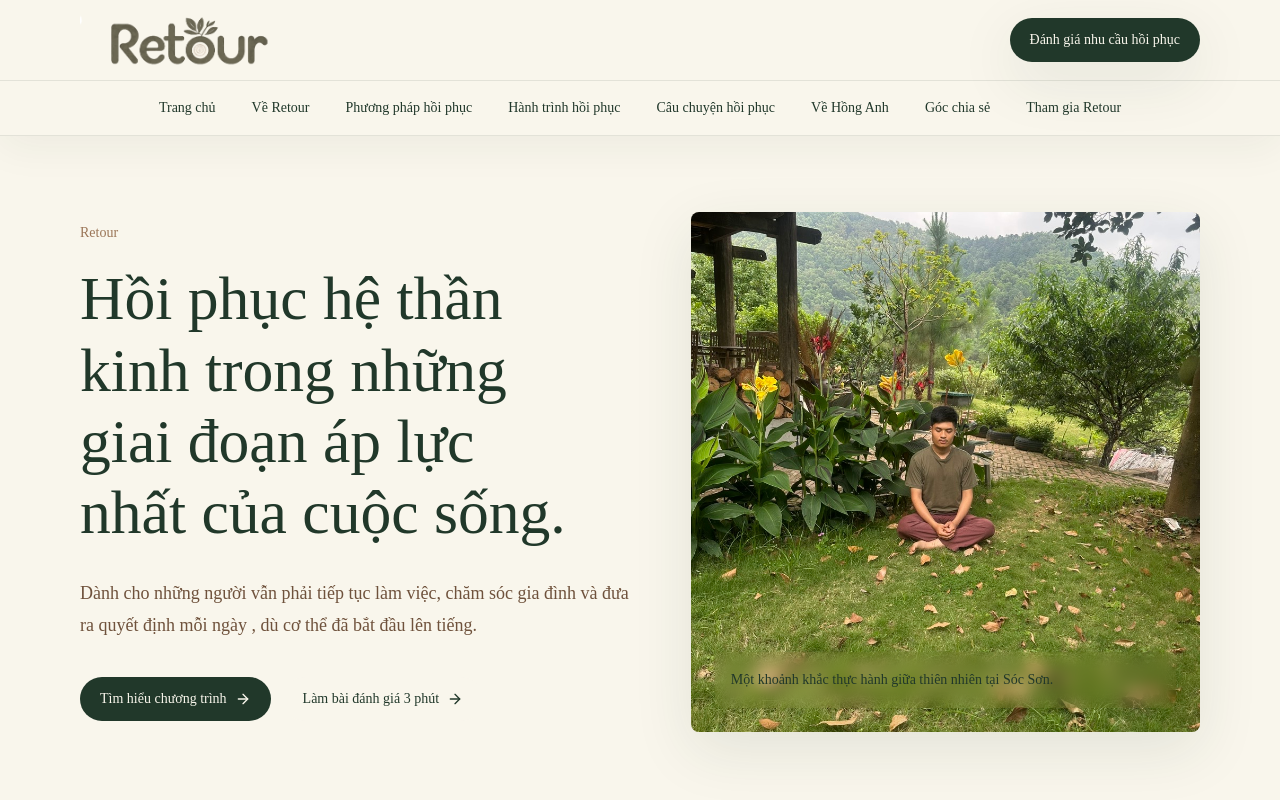
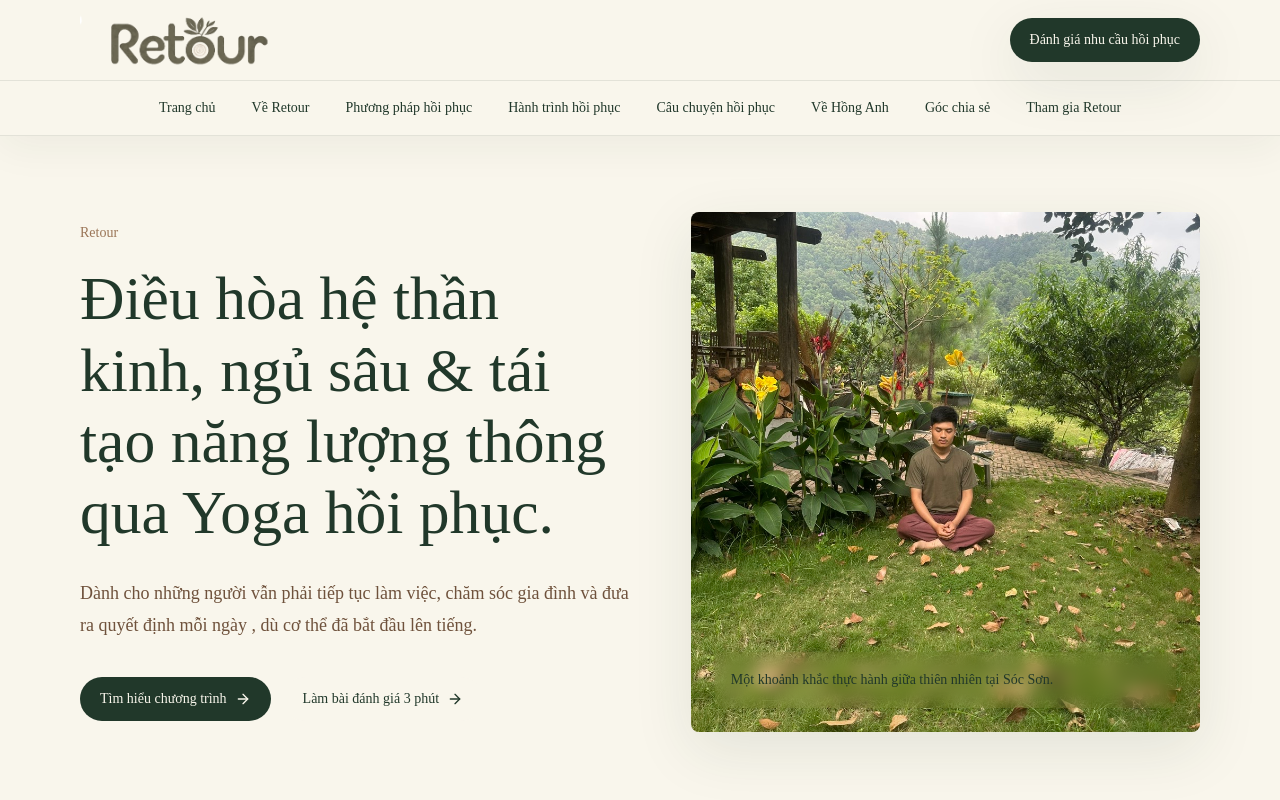
Before and after one commit to healthcoachhonganh/retourss-website, a Next.js app: page / in a window 1280 px wide. Shown: the top 800 px of the page. Built offline with nearby package versions, Linux system fonts and the light colour scheme.

Commit message:
Update hero recovery headline

```diff
--- a/app/page.tsx
+++ b/app/page.tsx
@@ -9,7 +9,7 @@ export default function HomePage() {
           <div>
             <p className="mb-5 text-sm font-medium text-clay">Retour</p>
             <h1 className="text-balance font-serif text-5xl font-medium leading-[1.16] text-forest md:text-[3.85rem]">
-              Hồi phục hệ thần kinh trong những giai đoạn áp lực nhất của cuộc sống.
+              Điều hòa hệ thần kinh, ngủ sâu & tái tạo năng lượng thông qua Yoga hồi phục.
             </h1>
             <p className="mt-7 max-w-2xl text-lg leading-8 text-earth">
               Dành cho những người vẫn phải tiếp tục làm việc, chăm sóc gia đình và đưa ra quyết định mỗi ngày
--- a/components/ui.tsx
+++ b/components/ui.tsx
@@ -50,7 +50,7 @@ export function Footer() {
         <div>
           <p className="font-serif text-3xl font-medium">Retour</p>
           <p className="mt-4 max-w-md text-sm leading-7 text-ivory/75">
-            Hồi phục hệ thần kinh trong những giai đoạn áp lực nhất của cuộc sống.
+            Điều hòa hệ thần kinh, ngủ sâu & tái tạo năng lượng thông qua Yoga hồi phục.
           </p>
         </div>
         <div>
```
